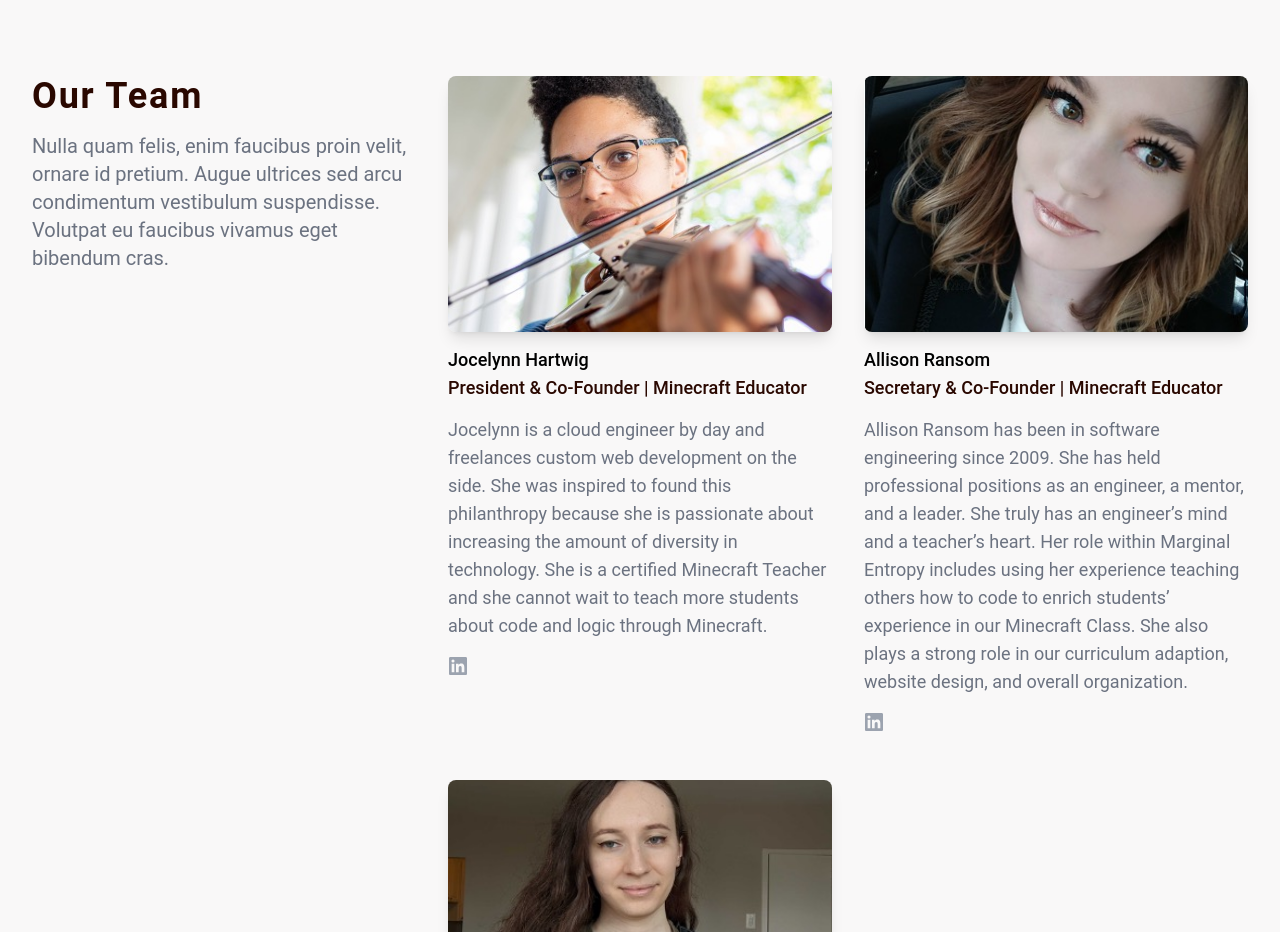
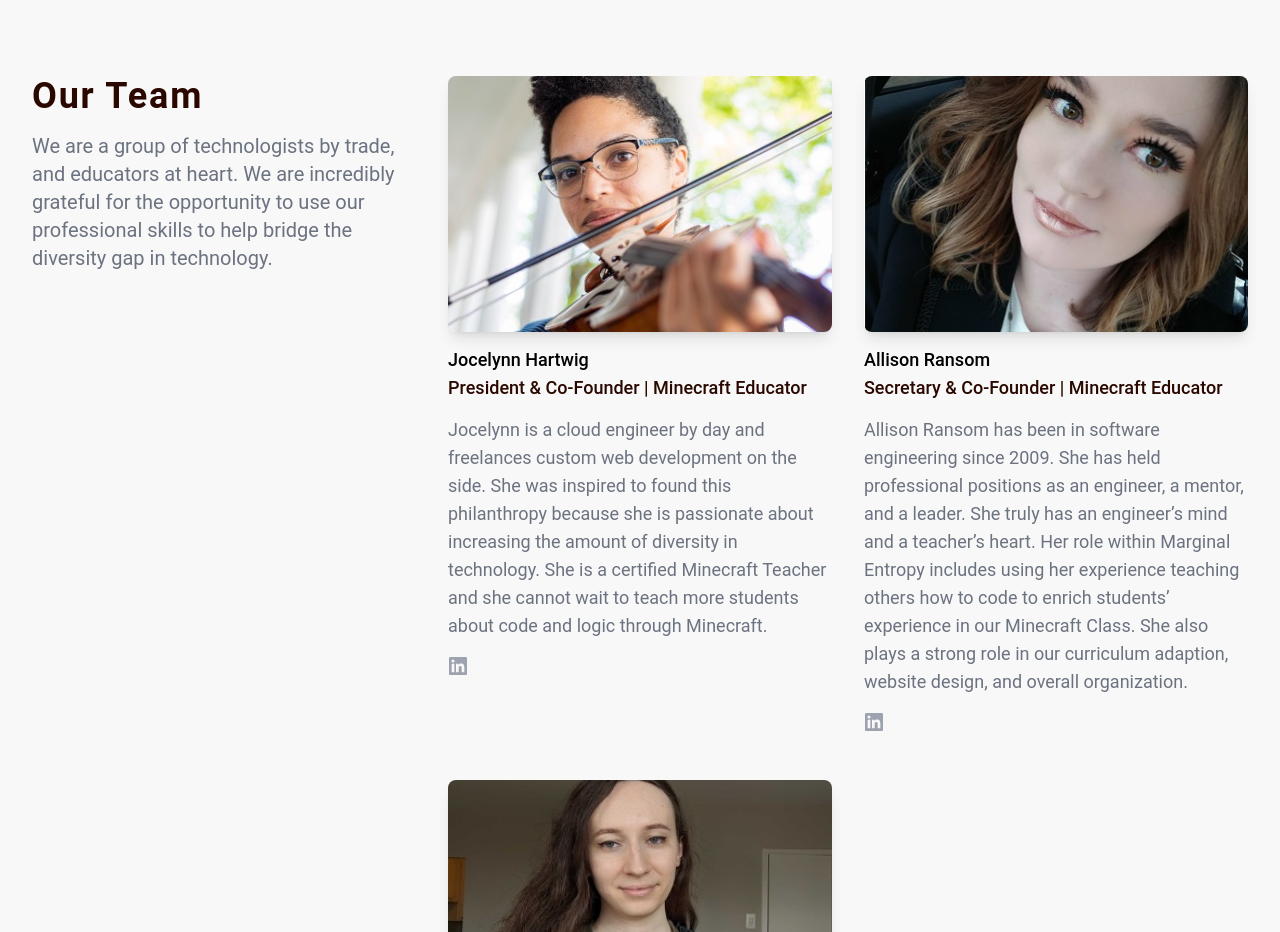
Before and after one commit to fwnanodev/marginal-entropy, a React (Create React App) app: page / in a window 1280 px wide. Shown: the part 1800-2732 px from the top of the page. Built offline with nearby package versions, Linux system fonts and the light colour scheme.

Commit message:
feat: our team text

```diff
--- a/src/components/Biographies.jsx
+++ b/src/components/Biographies.jsx
@@ -36,9 +36,10 @@ export default function Biographies() {
               Our Team
             </h2>
             <p className="text-xl text-gray-500">
-              Nulla quam felis, enim faucibus proin velit, ornare id pretium.
-              Augue ultrices sed arcu condimentum vestibulum suspendisse.
-              Volutpat eu faucibus vivamus eget bibendum cras.
+              We are a group of technologists by trade, and educators at heart.
+              We are incredibly grateful for the opportunity to use our
+              professional skills to help bridge the diversity gap in
+              technology.
             </p>
           </div>
           <div className="lg:col-span-2">
```
